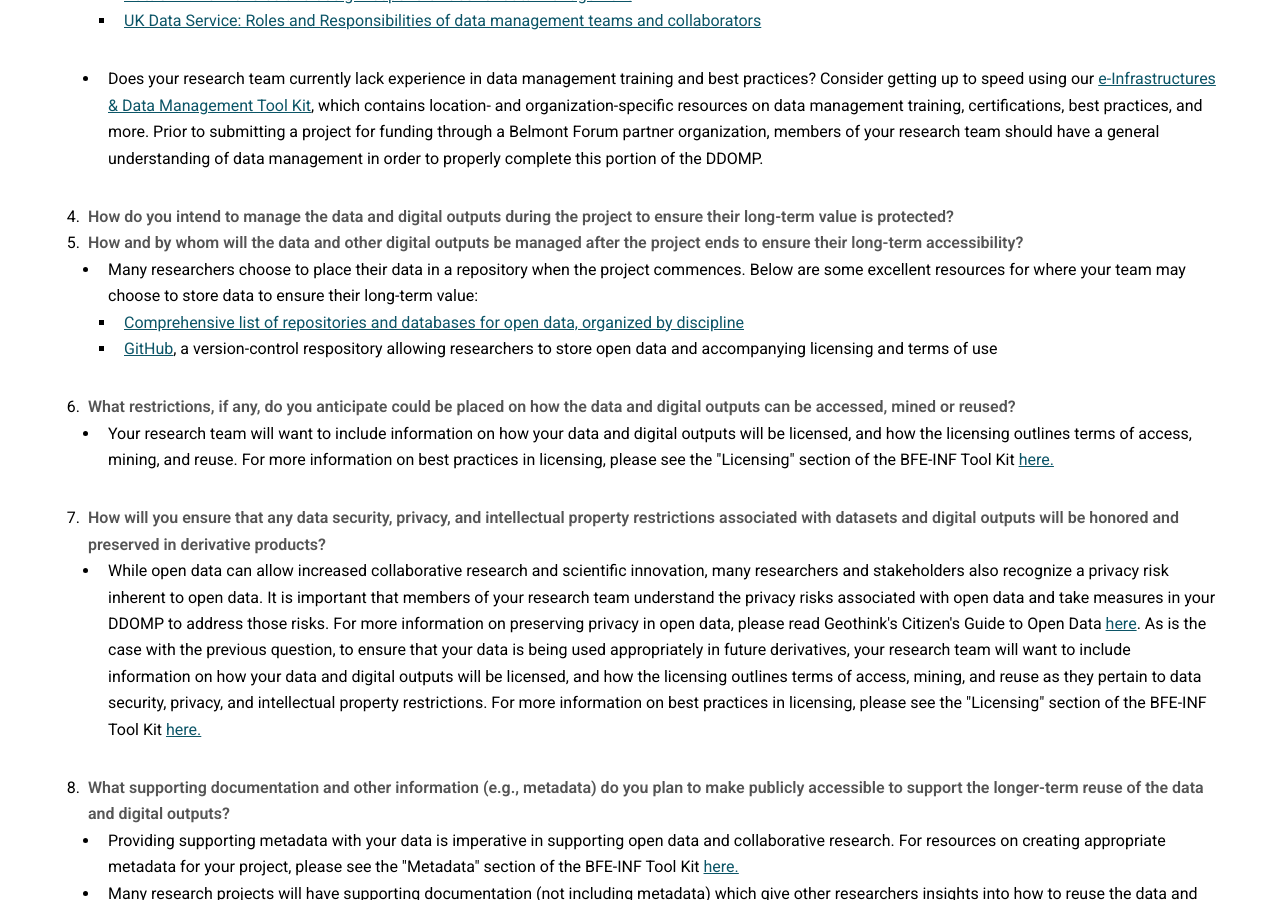
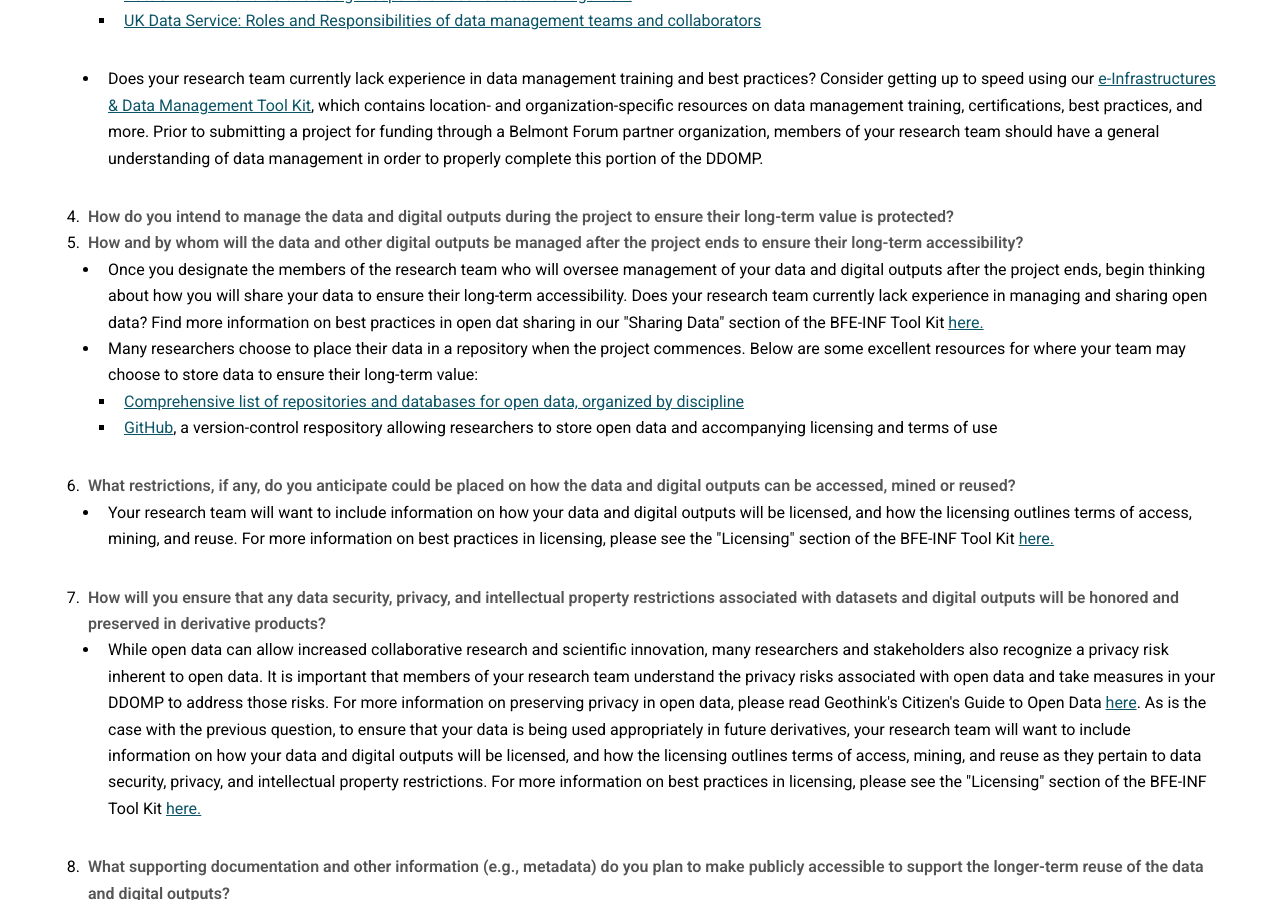
Before and after one commit to bfe-inf/toolkit, a Jekyll site: the page ddomp-fullproposal.html, which Jekyll copies as it is, in a window 1280 px wide and 900 px high, scrolled down 1298 px. Built offline with Jekyll 4.4.1, drawn with Linux system fonts in a browser that asks for light colours.

Commit message:
Update ddomp-fullproposal.html

```diff
--- a/ddomp-fullproposal.html
+++ b/ddomp-fullproposal.html
@@ -72,6 +72,7 @@
 						<li><strong>How do you intend to manage the data and digital outputs during the project to ensure their long-term value is protected?</strong></li>
 						<li><strong>How and by whom will the data and other digital outputs be managed after the project ends to ensure their long-term accessibility?</strong></li>
 							<ul>
+								<li>Once you designate the members of the research team who will oversee management of your data and digital outputs after the project ends, begin thinking about how you will share your data to ensure their long-term accessibility. Does your research team currently lack experience in managing and sharing open data? Find more information on best practices in open dat sharing in our "Sharing Data" section of the BFE-INF Tool Kit <a href="https://bfe-inf.github.io/tool-kit/bp&s-sharing.html" target="_blank">here.</a></li>
 								<li>Many researchers choose to place their data in a repository when the project commences. Below are some excellent resources for where your team may choose to store data to ensure their long-term value:</li>
 									<ul style="list-style-type:square">
 										<li><a href="http://oad.simmons.edu/oadwiki/Data_repositories" target="_blank">Comprehensive list of repositories and databases for open data, organized by discipline</a></li>
```
